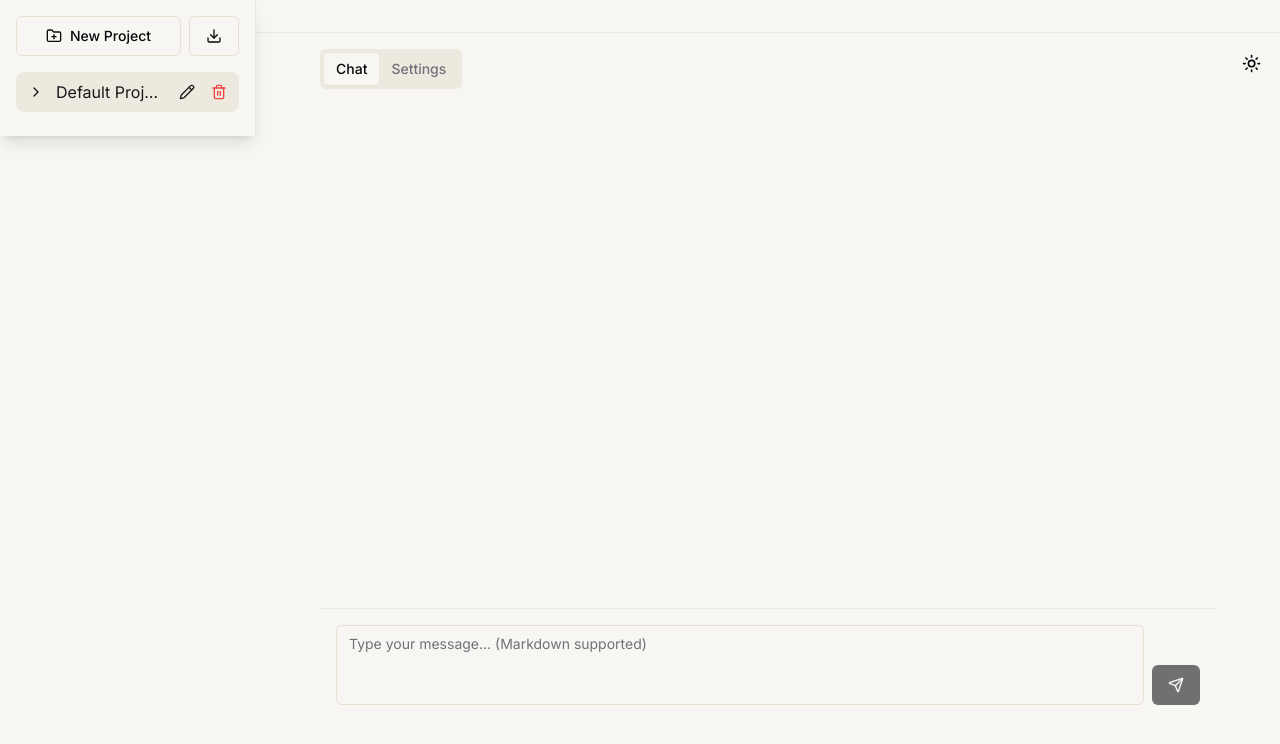
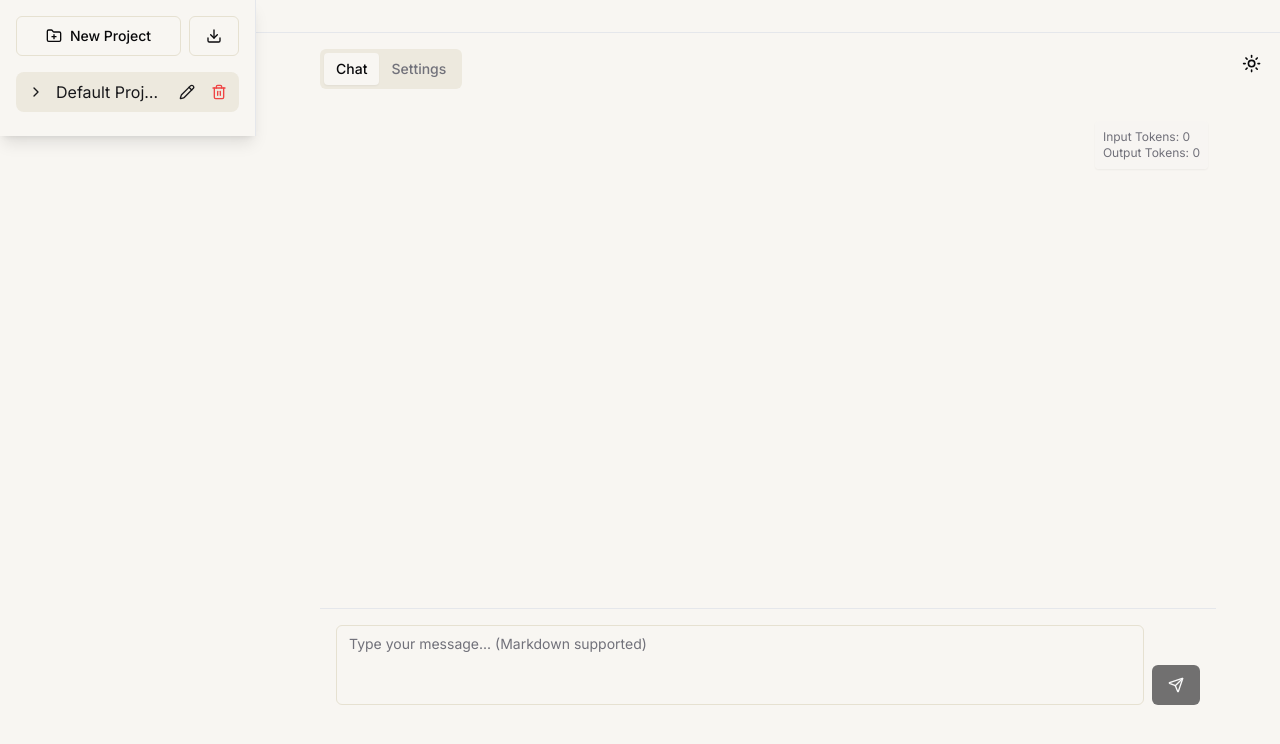
Before and after one commit to nick1udwig/kibitz, a Next.js app: page / in a window 1280 px wide. Shown: the top 744 px of the page. Built offline with nearby package versions, Linux system fonts and the light colour scheme.

Commit message:
track token usage

```diff
--- a/src/components/LlmChat/ChatView.tsx
+++ b/src/components/LlmChat/ChatView.tsx
@@ -5,7 +5,7 @@ import { Send } from 'lucide-react';
 import { Button } from '@/components/ui/button';
 import { Textarea } from '@/components/ui/textarea';
 import ReactMarkdown from 'react-markdown';
-import { Message, MessageContent } from './types';
+import { Message, MessageContent, TokenUsage } from './types';
 import { Spinner } from '@/components/ui/spinner';
 import { ToolCallModal } from './ToolCallModal';
 import { useProjects } from './context/ProjectContext';
@@ -13,6 +13,19 @@ import { useFocusControl } from './context/useFocusControl';
 import { useMcp } from './context/McpContext';
 
 const DEFAULT_MODEL = 'claude-3-5-sonnet-20241022';
+
+// Helper function to calculate total token usage
+const calculateTotalTokenUsage = (messages: Message[]): TokenUsage => {
+  return messages.reduce((total, message) => {
+    if (!message.tokenUsage) return total;
+    return {
+      input_tokens: (total.input_tokens || 0) + (message.tokenUsage.input_tokens || 0),
+      output_tokens: (total.output_tokens || 0) + (message.tokenUsage.output_tokens || 0),
+      cache_read_input_tokens: (total.cache_read_input_tokens || 0) + (message.tokenUsage.cache_read_input_tokens || 0),
+      cache_creation_input_tokens: (total.cache_creation_input_tokens || 0) + (message.tokenUsage.cache_creation_input_tokens || 0),
+    };
+  }, { input_tokens: 0, output_tokens: 0, cache_read_input_tokens: 0, cache_creation_input_tokens: 0 });
+};
 
 export const ChatView: React.FC = () => {
   const {
@@ -27,6 +40,8 @@ export const ChatView: React.FC = () => {
   const activeConversation = activeProject?.conversations.find(
     c => c.id === activeConversationId
   );
+
+  const totalTokens = activeConversation ? calculateTotalTokenUsage(activeConversation.messages) : null;
 
   const [inputMessage, setInputMessage] = useState('');
   const [isLoading, setIsLoading] = useState(false);
@@ -267,10 +282,22 @@ export const ChatView: React.FC = () => {
         // Process each type of content in the response
         for (const content of response.content) {
           if (content.type === 'text') {
+            const tokenUsage: TokenUsage = {
+              input_tokens: response.usage.input_tokens || 0,
+              output_tokens: response.usage.output_tokens || 0,
+              ...(response.usage.cache_read_input_tokens !== null && {
+                cache_read_input_tokens: response.usage.cache_read_input_tokens
+              }),
+              ...(response.usage.cache_creation_input_tokens !== null && {
+                cache_creation_input_tokens: response.usage.cache_creation_input_tokens
+              })
+            };
+
             const assistantMessage: Message = {
               role: 'assistant',
               content: content.text,
-              timestamp: new Date()
+              timestamp: new Date(),
+              tokenUsage,
             };
             currentMessages.push(assistantMessage);
             updateConversationMessages(activeProject.id, activeConversationId, currentMessages);
@@ -453,7 +480,19 @@ export const ChatView: React.FC = () => {
 
   return (
     <div className="flex flex-col h-full">
-      <div className="flex-1 overflow-y-auto p-4">
+      <div className="flex-1 overflow-y-auto p-4 relative">
+        {totalTokens && (
+          <div className="absolute top-2 right-2 text-xs text-muted-foreground bg-background/90 p-2 rounded shadow-sm">
+            <div>Input Tokens: {totalTokens.input_tokens.toLocaleString()}</div>
+            <div>Output Tokens: {totalTokens.output_tokens.toLocaleString()}</div>
+            {totalTokens.cache_read_input_tokens !== undefined && totalTokens.cache_read_input_tokens > 0 && (
+              <div>Cache Read: {totalTokens.cache_read_input_tokens.toLocaleString()}</div>
+            )}
+            {totalTokens.cache_creation_input_tokens !== undefined && totalTokens.cache_creation_input_tokens > 0 && (
+              <div>Cache Created: {totalTokens.cache_creation_input_tokens.toLocaleString()}</div>
+            )}
+          </div>
+        )}
         <div className="space-y-4">
           {activeConversation.messages.map((message, index) => (
             <div
--- /dev/null
+++ b/src/components/LlmChat/OpenWindow.tsx
@@ -0,0 +1,25 @@
+import Image from 'next/image';
+import styles from './index.module.css';
+
+export function OpenWindow() {
+  const toggleWindow = () => {
+    const url = window.location.href;
+    window.open(url, '_blank');
+  };
+
+  return (
+    <button
+      onClick={toggleWindow}
+      className={styles.themeToggle}
+      aria-label="Open in new window"
+    >
+      <Image
+        src="/window.svg"
+        alt="Window icon"
+        className={styles.themeIcon}
+        width={24}
+        height={24}
+      />
+    </button>
+  );
+}
```
Also changed, not shown: src/components/LlmChat/types.ts (+8 -0 lines).
